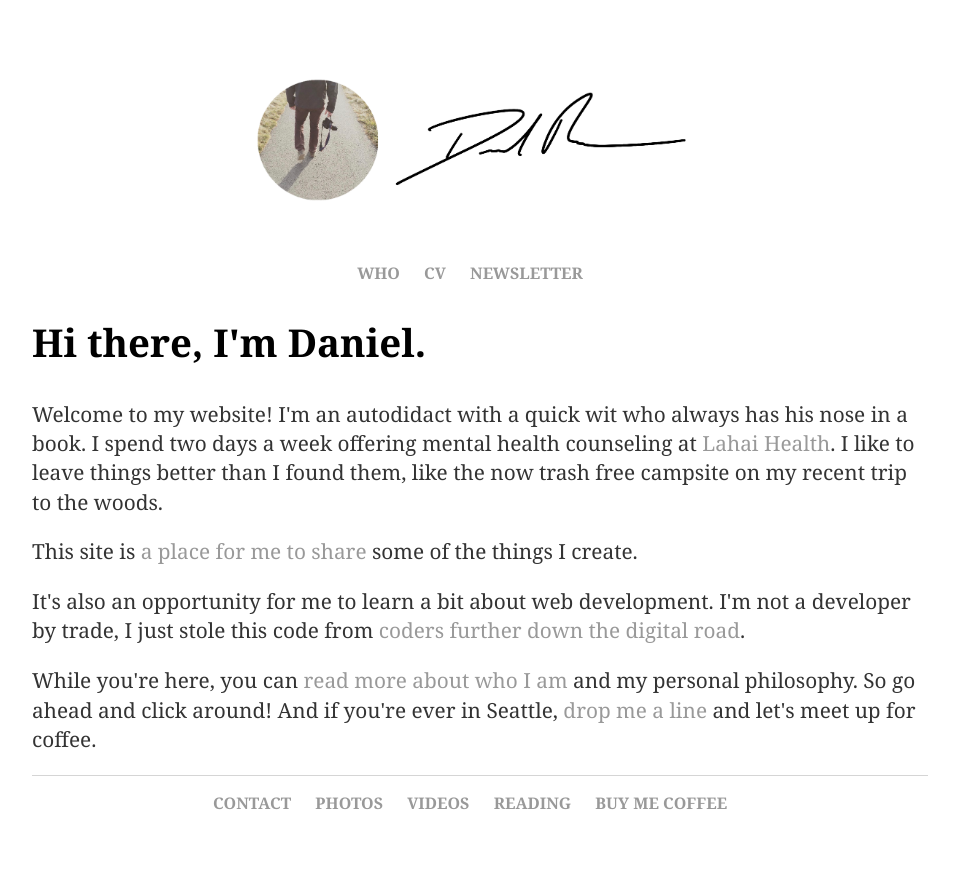
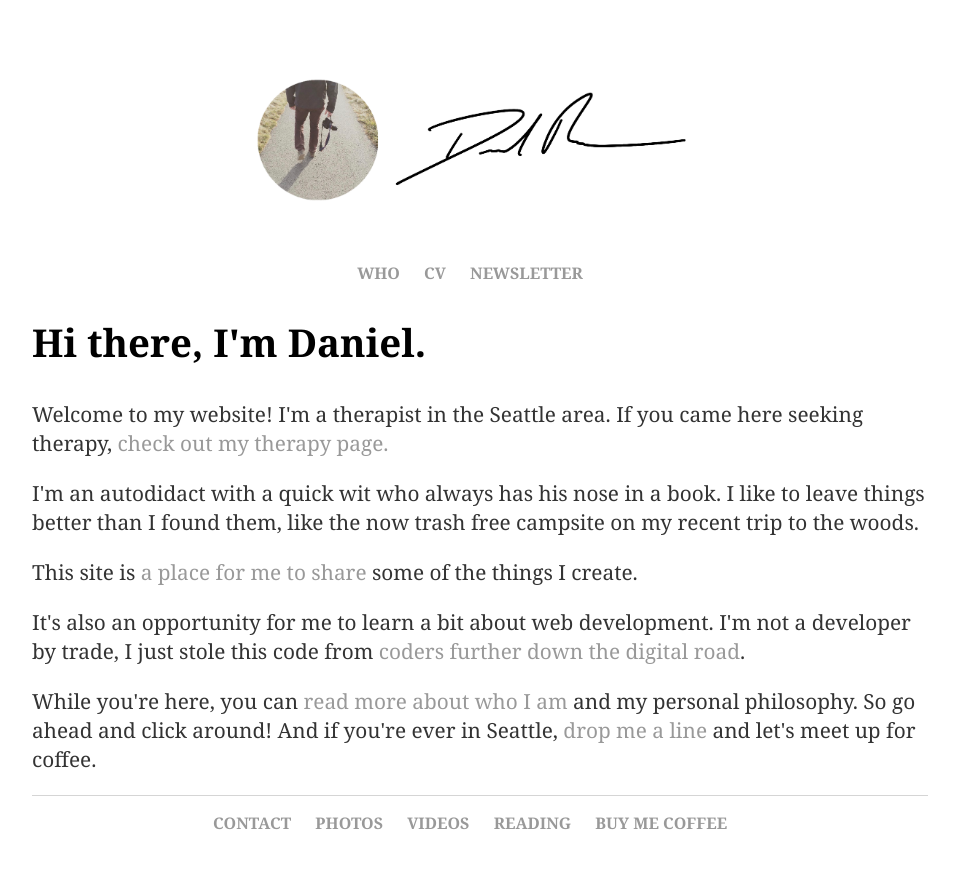
Before and after one commit to danielrusco/danielrusco.github.io, a Jekyll site: the page index.html, which Jekyll copies as it is, in a window 1280 px wide. Shown: the top 869 px of the page, without its empty margins (160-1119 px from the left). Built offline with Jekyll 4.4.1, drawn with Linux system fonts in a browser that asks for light colours; a script that is not in the unit is left out.

Commit message:
Added therapy page and link on home page.

```diff
--- a/index.html
+++ b/index.html
@@ -32,7 +32,8 @@
 		<div class="container">
     		<div class="blurb">
         		<h2>Hi there, I'm Daniel.</h2>
-				<p>Welcome to my website! I'm an autodidact with a quick wit who always has his nose in a book. I spend two days a week offering mental health counseling at <a href="https://lahai.org/services/counseling">Lahai Health</a>. I like to leave things better than I found them, like the now trash free campsite on my recent trip to the woods. </p>
+				<p>Welcome to my website! I'm a therapist in the Seattle area. If you came here seeking therapy, <a href="/therapy">check out my therapy page.</a>
+				<p>I'm an autodidact with a quick wit who always has his nose in a book. I like to leave things better than I found them, like the now trash free campsite on my recent trip to the woods. </p>
 				<p>This site is <a href="https://austinkleon.com/show-your-work/">a place for me to share</a> some of the things I create. </p>
 				<p>It's also an opportunity for me to learn a bit about web development. I'm not a developer by trade, I just stole this code from <a href="http://jmcglone.com/guides/github-pages/">coders further down the digital road</a>. </p>
 				<p>While you're here, you can <a href="/who">read more about who I am</a> and my personal philosophy. So go ahead and click around! And if you're ever in Seattle, <a href="mailto:daniel.rusco@gmail.com">drop me a line</a> and let's meet up for coffee. </p>
```
Also changed, not shown: therapy/index.html (added, +41 -0 lines).
